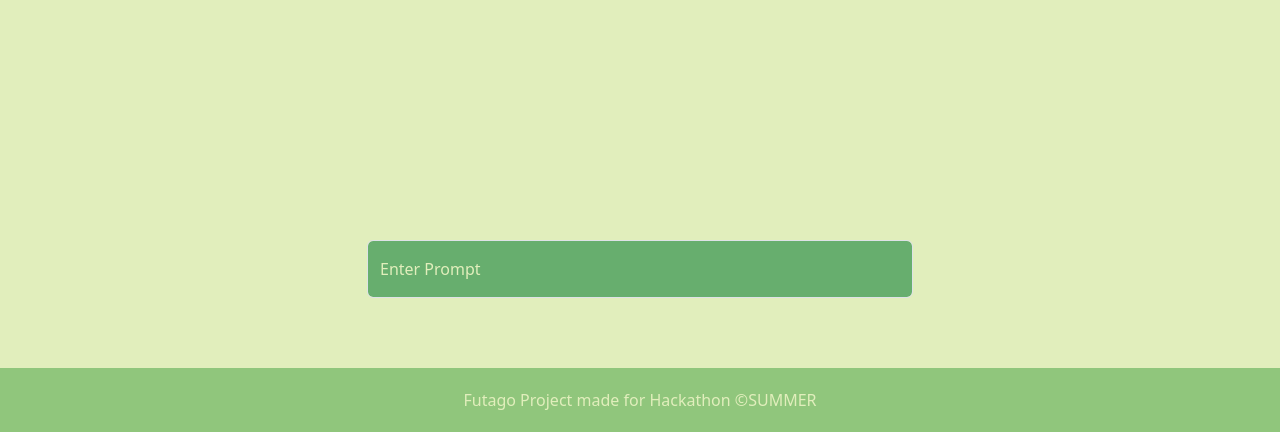
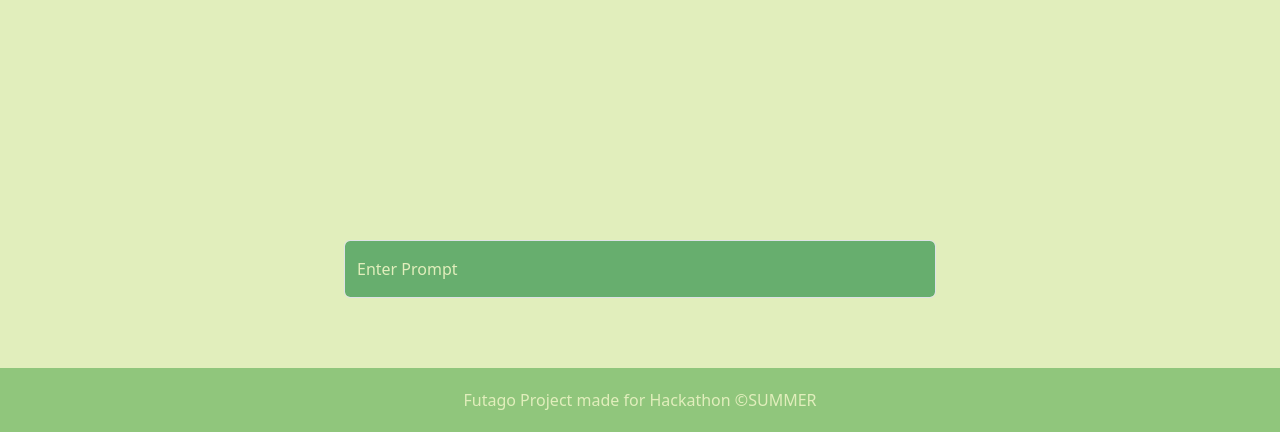
Before and after one commit to duongnphong/Futago, a Flask app: page / in a window 1280 px wide. Shown: the part 368-800 px from the top of the page. Run offline with Flask 3, Linux system fonts and the light colour scheme.

Commit message:
fix prompt width

```diff
--- a/templates/index.html
+++ b/templates/index.html
@@ -31,7 +31,7 @@
           <div class="scrollable-container text-start" id="response">
           </div>
         </div>
-        <div class="container px-4 py-5 text-center" id="prompt">
+        <div class="px-4 py-5 text-center" id="prompt">
             <div class="col-lg-6 mx-auto">
                 <div class="form-floating">
                     <input type="prompt" class="form-control" id="promptInput" placeholder="">
```
